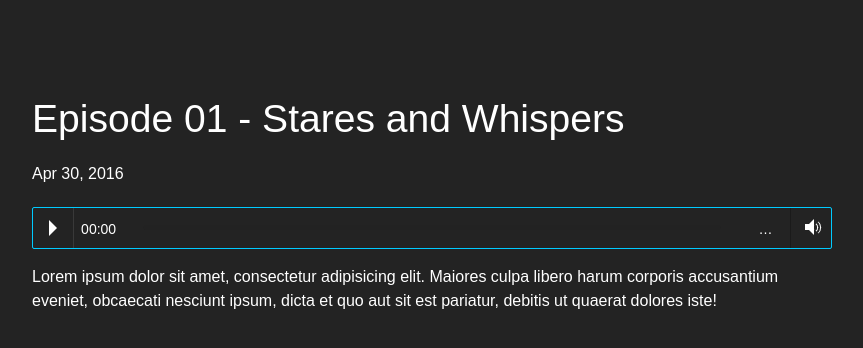
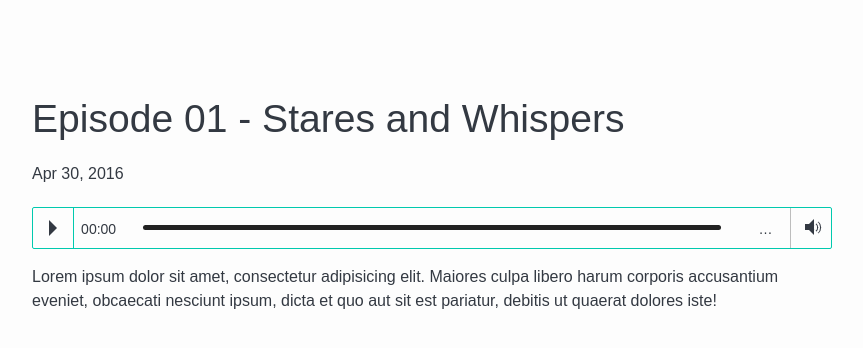
Before and after one commit to extradope/extradope.github.io, a Jekyll site: the page built from _posts/2016-04-30-stares-and-whispers.md, in a window 1280 px wide. Shown: the top 348 px of the page, without its empty margins (208-1071 px from the left). Built offline with Jekyll 4.4.1, drawn with Linux system fonts in a browser that asks for light colours.

Commit message:
color refactor

```diff
--- a/_sass/_audio.scss
+++ b/_sass/_audio.scss
@@ -1,23 +1,22 @@
 .audioplayer
 {
 	height: 2.5em; /* 40 */
-	color: $white;
-	border: 1px solid $blue;
+	color: $dark;
+	border: 1px solid $tiffany;
 	position: relative;
 	z-index: 1;
 	background: transparent;
 	border-radius: 2px;
-}
-	.audioplayer-mini
+	&-mini
 	{
 		width: 2.5em; /* 40 */
 		margin: 0 auto;
 	}
-	.audioplayer > div
+	& > div
 	{
 		position: absolute;
 	}
-	.audioplayer-playpause
+	&-playpause
 	{
 		width: 2.5em; /* 40 */
 		height: 100%;
@@ -28,10 +27,10 @@
 		top: 0;
 		left: 0;
 	}
+}
 		.audioplayer:not(.audioplayer-mini) .audioplayer-playpause
 		{
-			border-right: 1px solid #555;
-			border-right-color: rgba( 255, 255, 255, .1 );
+			border-right: 1px solid $tiffany;
 		}
 		.audioplayer-mini .audioplayer-playpause
 		{
@@ -47,7 +46,7 @@
 			height: 0;
 			border: 0.5em solid transparent; /* 8 */
 			border-right: none;
-			border-left-color: $white;
+			border-left-color: $dark;
 			content: '';
 			position: absolute;
 			top: 50%;
@@ -68,7 +67,7 @@
 			{
 				width: 40%;
 				height: 100%;
-				background-color: $white;
+				background-color: $dark;
 				content: '';
 				position: absolute;
 				top: 0;
@@ -128,12 +127,12 @@
 		}
 		.audioplayer-bar-loaded
 		{
-			background-color: $midgrey;
+			background-color: $gray;
 			z-index: 1;
 		}
 		.audioplayer-bar-played
 		{
-			background: $magenta;
+			background: $flamingo;
 			z-index: 2;
 		}
 	.audioplayer-volume
@@ -159,7 +158,7 @@
 			{
 				width: 0.313em; /* 5 */
 				height: 0.375em; /* 6 */
-				background-color: $white;
+				background-color: $dark;
 				display: block;
 				position: relative;
 				z-index: 1;
@@ -178,7 +177,7 @@
 					height: 0;
 					border: 0.5em solid transparent; /* 8 */
 					border-left: none;
-					border-right-color: $white;
+					border-right-color: $dark;
 					z-index: 2;
 					top: 50%;
 					right: -0.25em;
@@ -189,7 +188,7 @@
 					/* "volume" icon by Nicolas Gallagher, http://nicolasgallagher.com/pure-css-gui-icons */
 					width: 0.313em; /* 5 */
 					height: 0.313em; /* 5 */
-					border: 0.25em double $white; /* 4 */
+					border: 0.25em double $dark; /* 4 */
 					border-width: 0.25em 0.25em 0 0; /* 4 */
 					left: 0.563em; /* 9 */
 					top: -0.063em; /* 1 */
@@ -211,7 +210,7 @@
 			right: -1px;
 			top: -9999px;
 			background: transparent;
-			border: 1px solid $blue;
+			border: 1px solid $tiffany;
 			-webkit-border-top-left-radius: 2px;
 			-webkit-border-top-right-radius: 2px;
 			-moz-border-radius-topleft: 2px;
@@ -245,7 +244,7 @@
 					position: absolute;
 					bottom: 0;
 					left: 0;
-					background: $magenta;
+					background: $flamingo;
 				}
 		.audioplayer-novolume .audioplayer-volume
 		{
--- a/_sass/_base.scss
+++ b/_sass/_base.scss
@@ -5,6 +5,6 @@
 body {
   font-weight: 300;
   line-height: 1.5;
-  background: $black;
-  color: $white;
+  background: $white;
+  color: $dark;
 }
--- a/_sass/_colors.scss
+++ b/_sass/_colors.scss
@@ -1,10 +1,5 @@
-$magenta: #FF115B;
-$darkblue: #002A44;
-$grey: #ACADAD;
-$lightgrey: #F4F4F4;
-$midgrey: #CCCCCC;
-$offwhite: #FBFBFB;
-$blue: #00CBFF;
-$highlight: #FFFDE9;
-$white: #FFFFFF;
-$black: #232323;
+$flamingo: #FF4E2C;
+$tiffany: #00C9AE;
+$white: #FDFDFD;
+$dark: #333942;
+$gray: #637587;
```
Also changed, not shown: Gemfile.lock.
